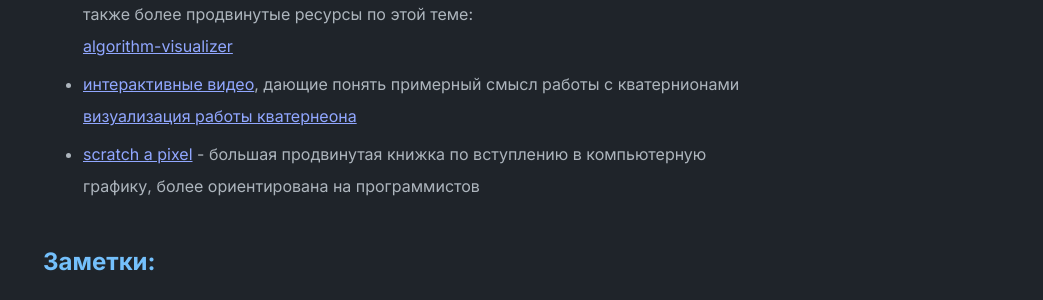
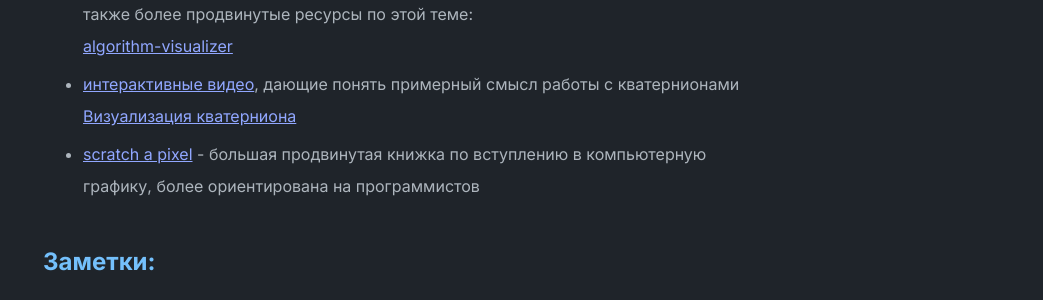
Before and after one commit to pedohorse/cg-community-hub, a Jekyll site: the page built from houdini/math.md, in a window 1280 px wide. Shown: the part 516-816 px from the top of the page, without its empty margins (237-1280 px from the left). Built offline with Jekyll 4.4.1, drawn with Linux system fonts in a browser that asks for light colours.

Commit message:
Update math.md
Requested changes after review have been applied

```diff
--- a/houdini/math.md
+++ b/houdini/math.md
@@ -16,7 +16,7 @@ layout: post
   также более продвинутые ресурсы по этой теме:
   [algorithm-visualizer](https://algorithm-visualizer.org/)
 * [интерактивные видео](https://eater.net/quaternions), дающие понять примерный смысл работы с кватернионами
-  [визуализация работы кватернеона](http://quaternions.online/)
+  [Визуализация кватерниона](http://quaternions.online/)
 * [scratch a pixel](https://www.scratchapixel.com/) - большая продвинутая книжка по вступлению в компьютерную графику,
   более ориентирована на программистов
 
```
